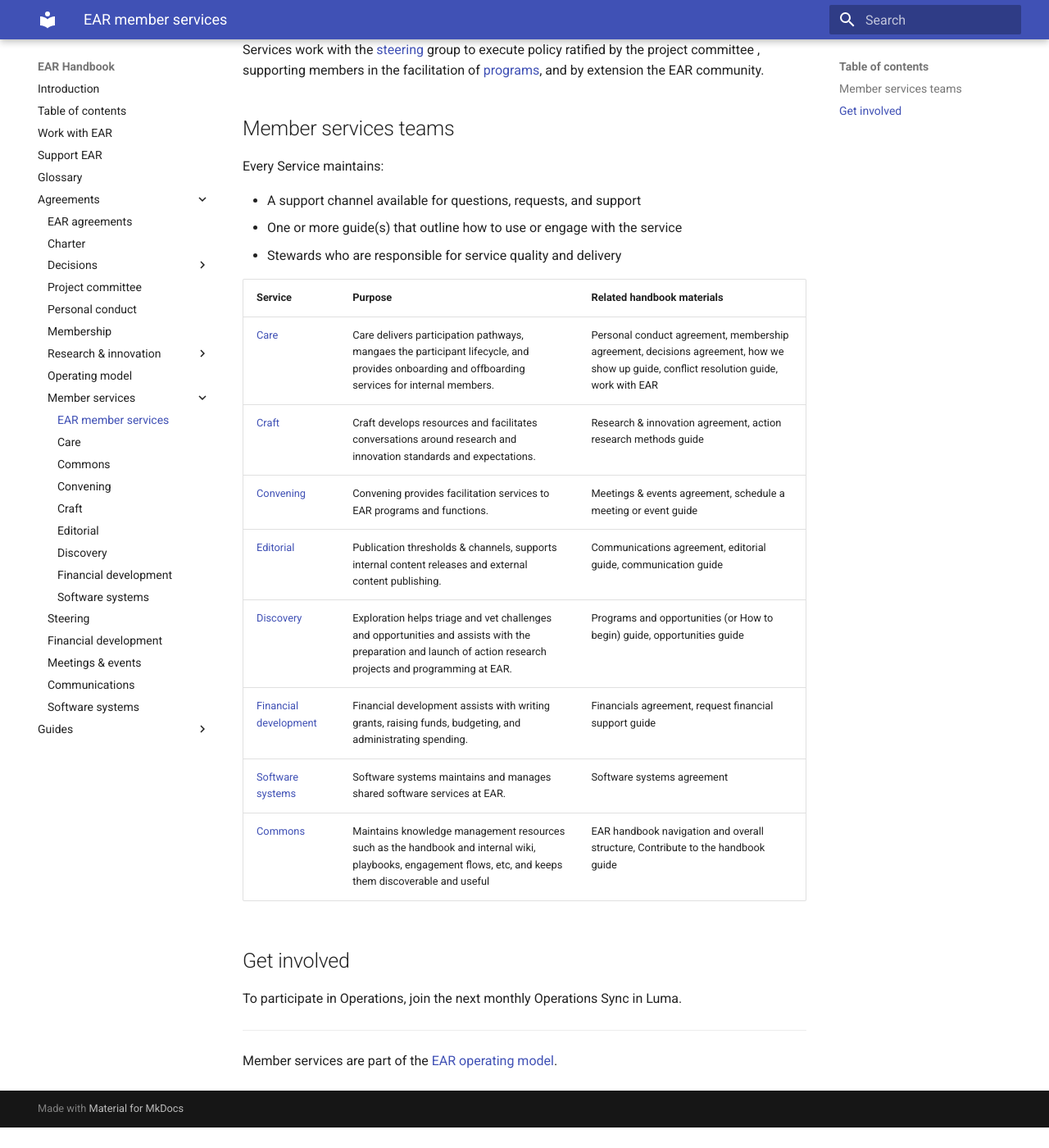
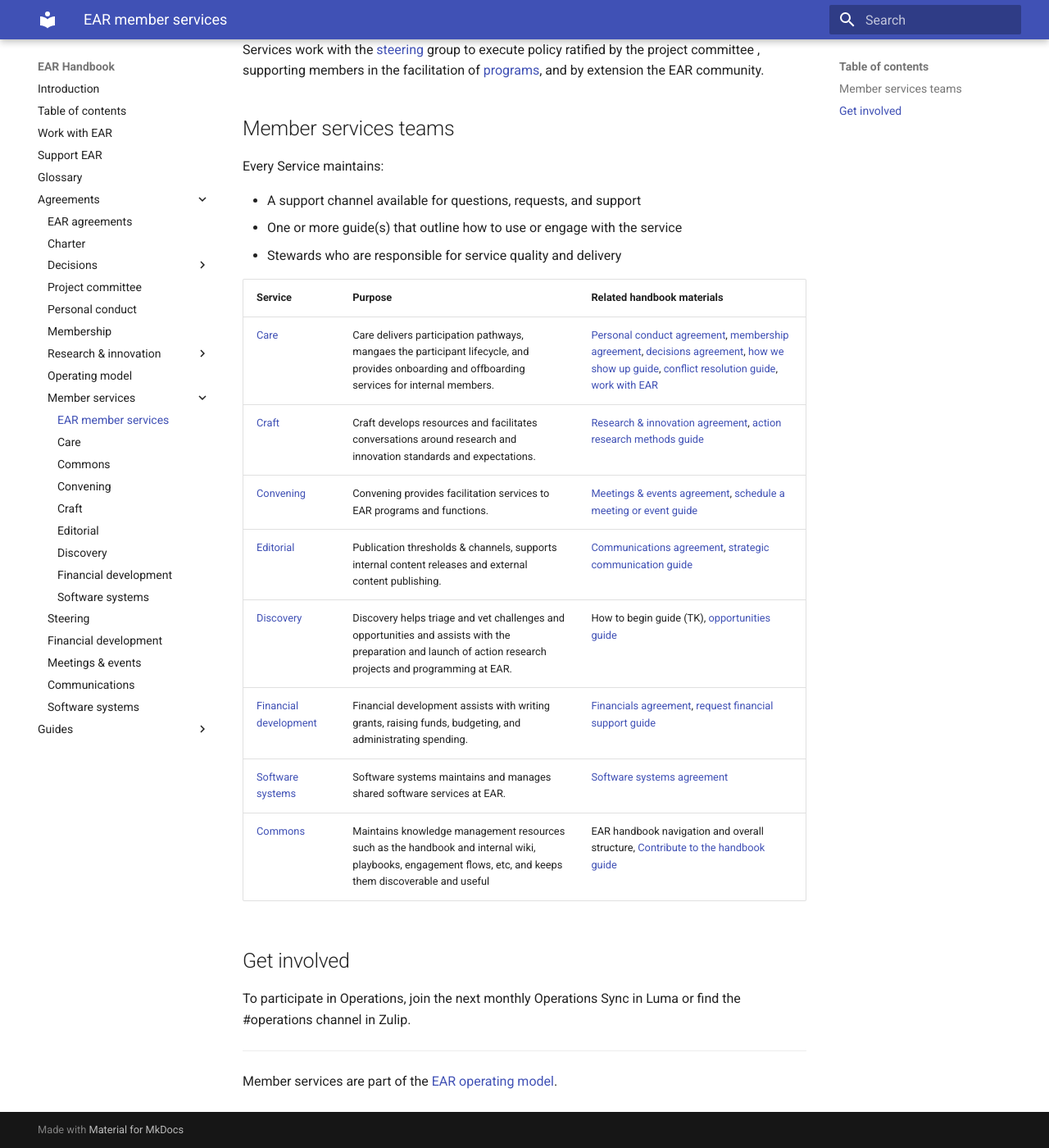
Before and after one commit to EcosystemActionResearch/Handbook, an MkDocs documentation site: the page built from docs/agreements/internal-services/index.md, in a window 1280 px wide and 1400 px high, scrolled down 199 px. Shown: the whole window at 82% size. Built offline with MkDocs 1.6.1 and Material for MkDocs 9.7.7, drawn with Linux system fonts in a browser that asks for light colours; before the commit the page ends 1574 px from its top, so only the background shows below that.

Commit message:
Include links to handbook page responsibilities
Signed-off-by: Christian Alden Jacobs <christian@jacobs.io>

```diff
--- a/docs/agreements/internal-services/index.md
+++ b/docs/agreements/internal-services/index.md
@@ -14,18 +14,18 @@ Every Service maintains:
 
 | Service | Purpose | Related handbook materials |
 | :---- | :---- | :---- |
-| [Care](care.md) | Care delivers participation pathways, mangaes the participant lifecycle, and provides onboarding and offboarding services for internal members. | Personal conduct agreement, membership agreement, decisions agreement, how we show up guide, conflict resolution guide, work with EAR  |
-| [Craft](craft.md) | Craft develops resources and facilitates conversations around research and innovation standards and expectations.  | Research & innovation agreement, action research methods guide |
-| [Convening](convening.md) | Convening provides facilitation services to EAR programs and functions. | Meetings & events agreement, schedule a meeting or event guide |
-| [Editorial](editorial.md) | Publication thresholds & channels, supports internal content releases and external content publishing. | Communications agreement, editorial guide, communication guide |
-| [Discovery](discovery.md) | Exploration helps triage and vet challenges and opportunities and assists with the preparation and launch of action research projects and programming at EAR. | Programs and opportunities (or How to begin) guide, opportunities guide |
-| [Financial development](development.md) | Financial development assists with writing grants, raising funds, budgeting, and administrating spending. | Financials agreement, request financial support guide |
-| [Software systems](software-systems.md) | Software systems maintains and manages shared software services at EAR.  | Software systems agreement |
-| [Commons](commons.md) | Maintains knowledge management resources such as the handbook and internal wiki, playbooks, engagement flows, etc, and keeps them discoverable and useful | EAR handbook navigation and overall structure, Contribute to the handbook guide |
+| [Care](care.md) | Care delivers participation pathways, mangaes the participant lifecycle, and provides onboarding and offboarding services for internal members. | [Personal conduct agreement](../personal-conduct.md), [membership agreement](../membership.md), [decisions agreement](../decisions/index.md), [how we show up guide](../../guides/how-we-show-up.md), [conflict resolution guide](../../guides/conflict-resolution.md), [work with EAR](../../work-with-ear.md) |
+| [Craft](craft.md) | Craft develops resources and facilitates conversations around research and innovation standards and expectations.  | [Research & innovation agreement](../research-imagination/index.md), [action research methods guide](../../guides/action-research-methods.md) |
+| [Convening](convening.md) | Convening provides facilitation services to EAR programs and functions. | [Meetings & events agreement](../meetings-events.md), [schedule a meeting or event guide](../../guides/schedule.md) |
+| [Editorial](editorial.md) | Publication thresholds & channels, supports internal content releases and external content publishing. | [Communications agreement](../communications.md), [strategic communication guide](../../guides/public-relations.md) |
+| [Discovery](discovery.md) | Discovery helps triage and vet challenges and opportunities and assists with the preparation and launch of action research projects and programming at EAR. | How to begin guide (TK), [opportunities guide](../../guides/opportunities.md) |
+| [Financial development](development.md) | Financial development assists with writing grants, raising funds, budgeting, and administrating spending. | [Financials agreement](../financial.md), [request financial support guide](../../guides/request-financial-support.md) |
+| [Software systems](software-systems.md) | Software systems maintains and manages shared software services at EAR.  | [Software systems agreement](../software-systems.md) |
+| [Commons](commons.md) | Maintains knowledge management resources such as the handbook and internal wiki, playbooks, engagement flows, etc, and keeps them discoverable and useful | EAR handbook navigation and overall structure, [Contribute to the handbook guide](../../guides/contribute/index.md) |
 
 ## Get involved
 
-To participate in Operations, join the next monthly Operations Sync in Luma.
+To participate in Operations, join the next monthly Operations Sync in Luma or find the #operations channel in Zulip.
 
 ---
 
```
